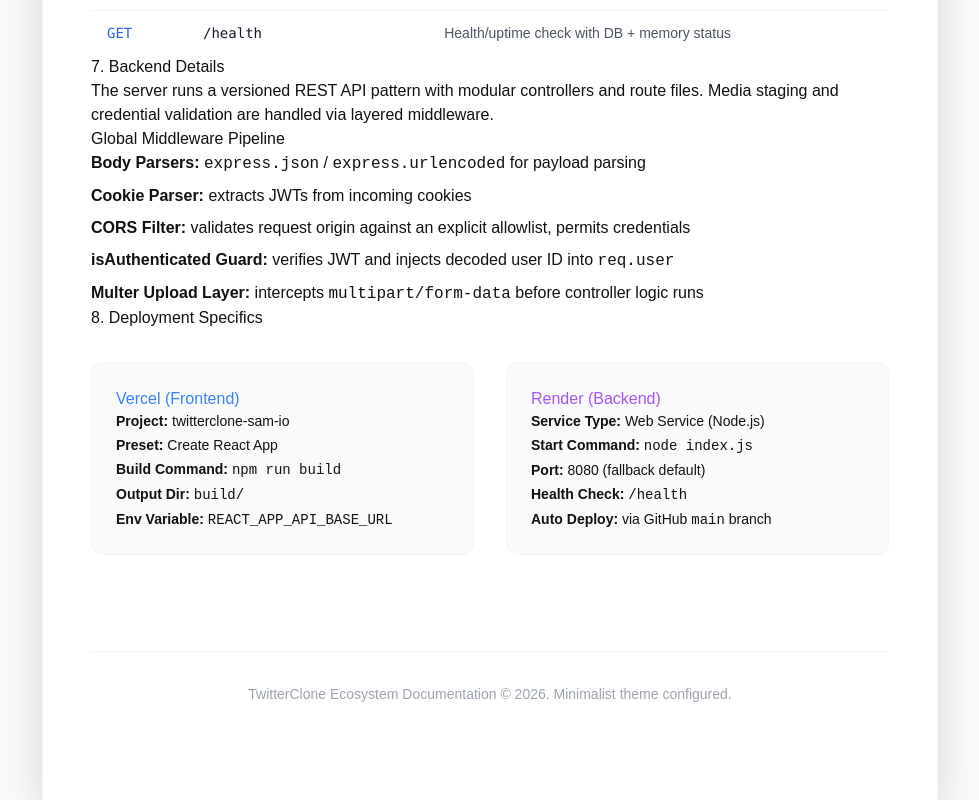
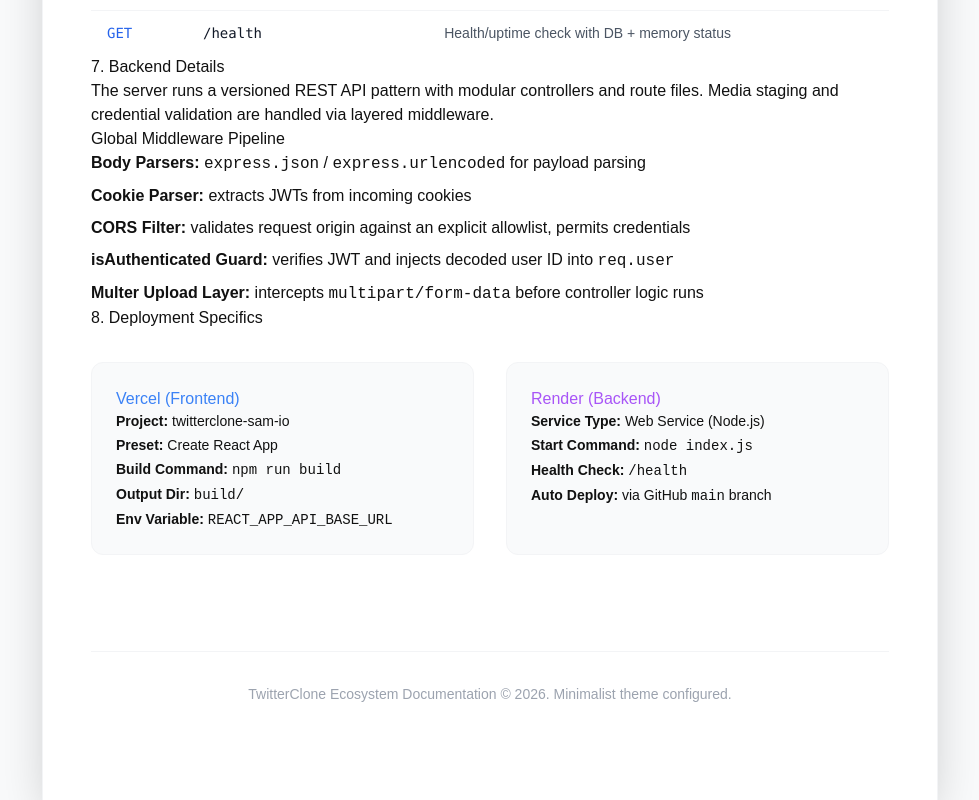
Before and after one commit to Samarthpagaria/Twitter-Clone, a React (Create React App) app in the folder frontend/: page /docs in a window 1280 px wide. Shown: the part 3577-4377 px from the top of the page, without its empty margins (150-1129 px from the left). Built offline with nearby package versions, Linux system fonts and the light colour scheme; no server answers.

Commit message:
Final push

```diff
--- a/frontend/src/components/Docs.js
+++ b/frontend/src/components/Docs.js
@@ -283,7 +283,6 @@ const Docs = () => {
               <ul className="text-sm m-0 space-y-1">
                 <li><strong>Service Type:</strong> Web Service (Node.js)</li>
                 <li><strong>Start Command:</strong> <code>node index.js</code></li>
-                <li><strong>Port:</strong> 8080 (fallback default)</li>
                 <li><strong>Health Check:</strong> <code>/health</code></li>
                 <li><strong>Auto Deploy:</strong> via GitHub <code>main</code> branch</li>
               </ul>
```
